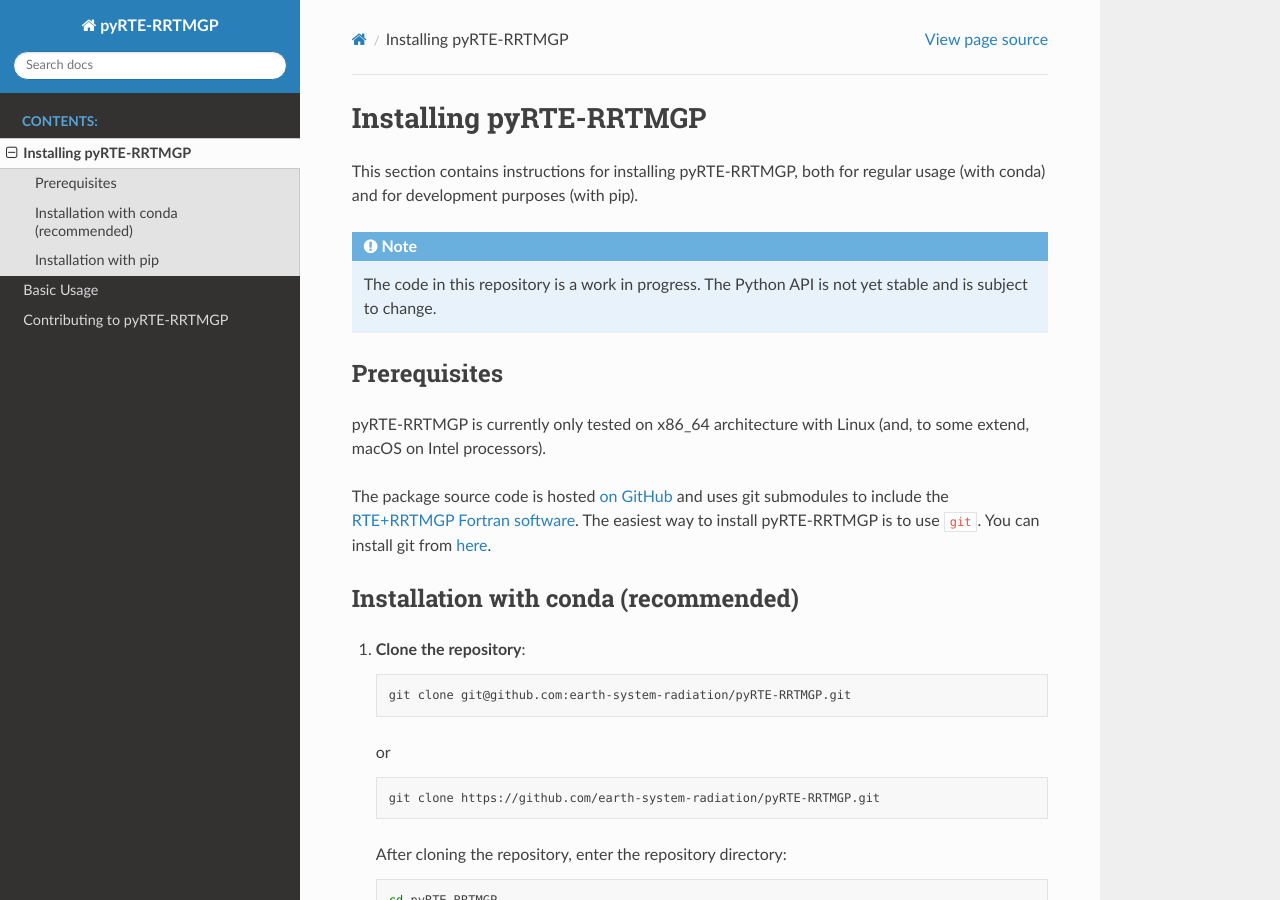
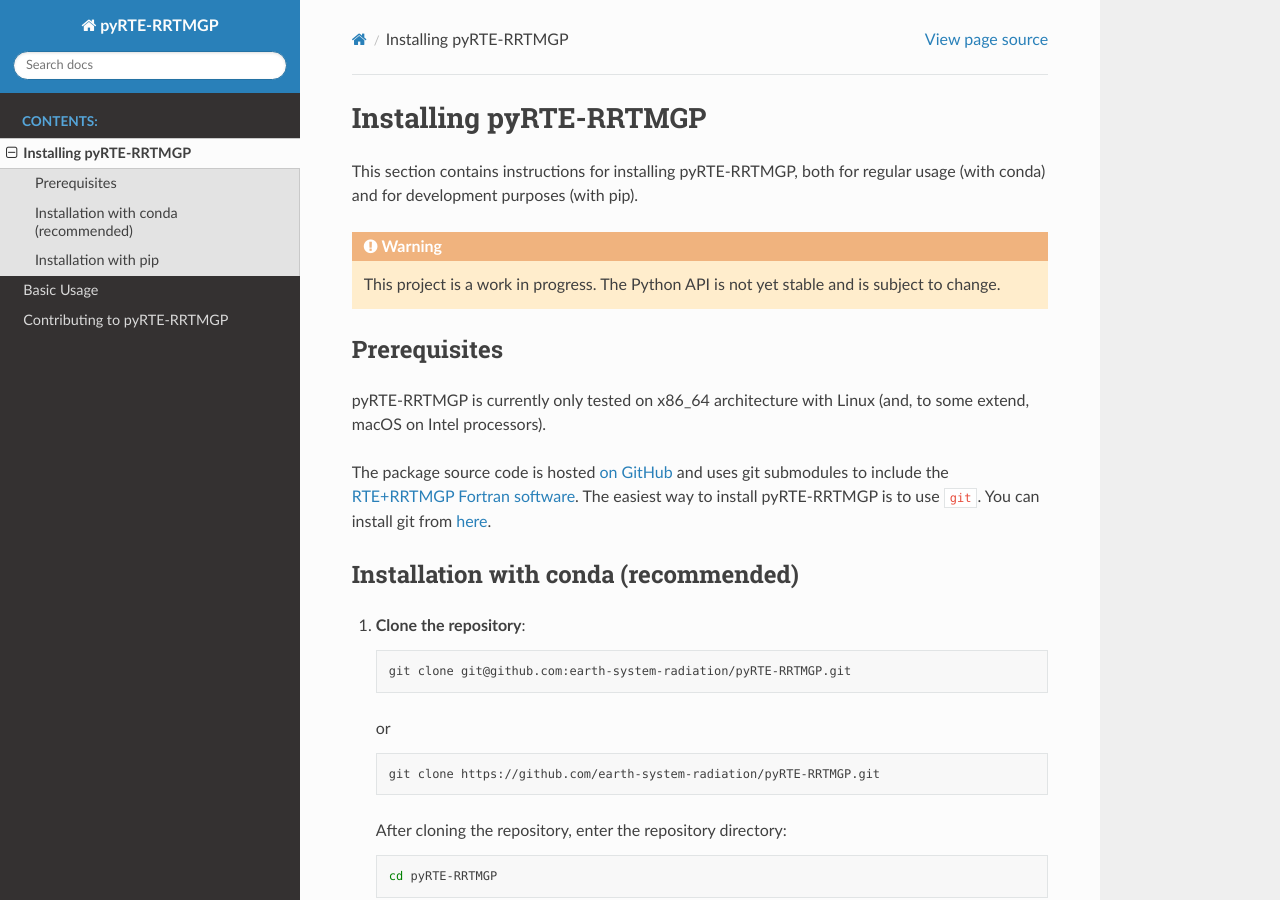
Before and after one commit to earth-system-radiation/pyRTE-RRTMGP, a Sphinx documentation site: the page built from docs/source/user_guide/installation.md, in a window 1280 px wide and 900 px high. Built offline with Sphinx 7.4.7 and the Read the Docs theme 2.0.0, drawn with Linux system fonts in a browser that asks for light colours.

Commit message:
Small edits

````diff
--- a/docs/source/user_guide/installation.md
+++ b/docs/source/user_guide/installation.md
@@ -2,8 +2,8 @@
 
 This section contains instructions for installing pyRTE-RRTMGP, both for regular usage (with conda) and for development purposes (with pip).
 
-```{note}
-The code in this repository is a work in progress. The Python API is not yet stable and is subject to change.
+```{warning}
+This project is a work in progress. The Python API is not yet stable and is subject to change.
 ```
 
 ```{include} ../../../README.md
````
Also changed, not shown: README.md (+3 -2 lines).
